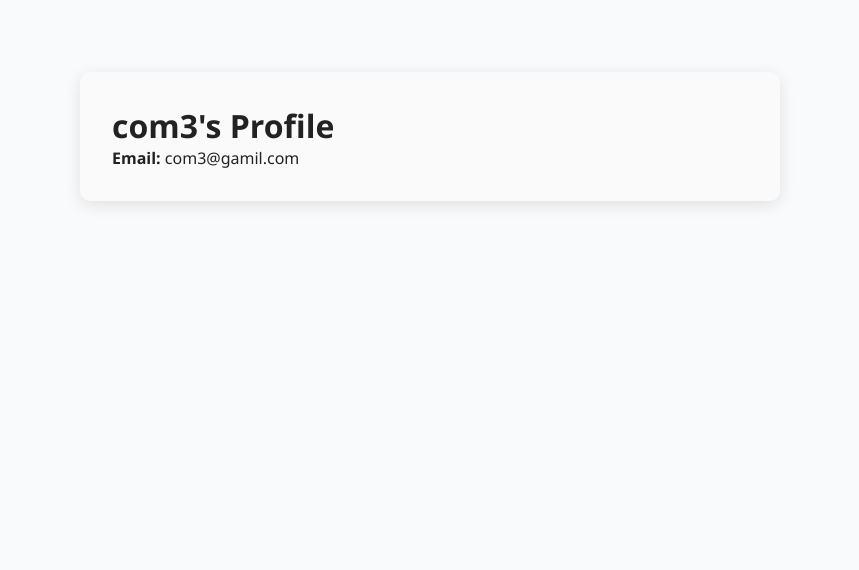
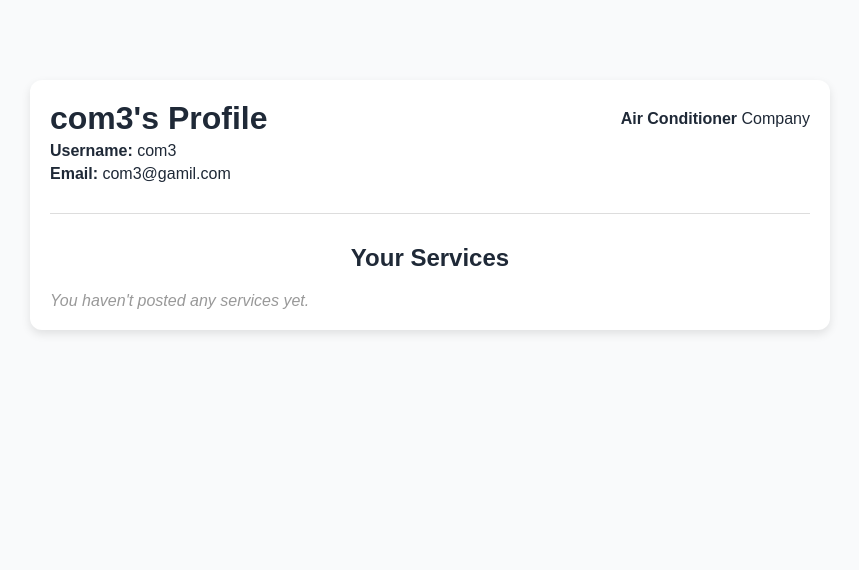
Before and after one commit to helouazizi/netfix, a Django app: page /services/profile/ in a window 1280 px wide. Shown: the part 77-647 px from the top of the page, without its empty margins (210-1069 px from the left). Run offline with Django 4.2, Linux system fonts and the light colour scheme; a user stored in the database is signed in; data comes from the database, SQL or seed files in the repository; both versions use the stored data as it was after the commit.

Commit message:
seccefully cutmize the profile page

```diff
--- a/main/static/main/css/profile.css
+++ b/main/static/main/css/profile.css
@@ -1,10 +1,52 @@
 .profile-container {
-    max-width: 700px;
-    margin: 2rem auto;
-    padding: 2rem;
-    background-color: #fafafa;
-    border-radius: 10px;
-    box-shadow: 0 4px 16px rgba(0,0,0,0.1);
-    font-family: 'Segoe UI', Tahoma, Geneva, Verdana, sans-serif;
-    color: #222;
-  }
+  max-width: 800px;
+  margin: 40px auto;
+  padding: 20px;
+  background-color: #fff;
+  border-radius: 12px;
+  box-shadow: 0 4px 10px rgba(0, 0, 0, 0.1);
+}
+
+.profile-header{
+  display: flex;
+  align-items: center;
+  justify-content: space-between;
+}
+
+.user-info p {
+  margin: 5px 0;
+}
+
+hr {
+  margin: 30px 0;
+  border: none;
+  border-top: 1px solid #ddd;
+}
+
+.services-list {
+  display: flex;
+  flex-direction: column;
+  gap: 20px;
+}
+
+.service-card {
+  background-color: #f9f9f9;
+  padding: 15px 20px;
+  border-left: 5px solid #007acc;
+  border-radius: 8px;
+}
+
+.service-card h3 {
+  margin-top: 0;
+  color: #007acc;
+}
+
+.service-card .date {
+  font-size: 0.9em;
+  color: #888;
+}
+
+.no-services {
+  color: #999;
+  font-style: italic;
+}
--- a/services/templates/services/profile.html
+++ b/services/templates/services/profile.html
@@ -3,8 +3,32 @@
 
 {% block content %}
 <div class="profile-container">
-  <h1>{{ user.username }}'s Profile</h1>
-  <p><strong>Email:</strong> {{ user.email }}</p>
-  <!-- Add more user details here -->
+  <div class="profile-header">
+    <h1>{{ user.get_full_name|default:user.username }}'s Profile</h1>
+    <p><strong>{{ field_of_work }}</strong> Company</p>
+  </div>
+  <div class="user-info">
+    <p><strong>Username:</strong> {{ user.username }}</p>
+    <p><strong>Email:</strong> {{ user.email }}</p>
+  </div>
+
+  <hr>
+
+  <h2>Your Services</h2>
+  <div class="services-list">
+    {% if services %}
+      {% for service in services %}
+        <div class="service-card">
+          <h3>{{ service.name }}</h3>
+          <p><strong>Field:</strong> {{ service.field }}</p>
+          <p>{{ service.description }}</p>
+          <p><strong>Price per hour:</strong> ${{ service.price_per_hour }}</p>
+          <p class="date">Posted on: {{ service.created_at|date:"M d, Y" }}</p>
+        </div>
+      {% endfor %}
+    {% else %}
+      <p class="no-services">You haven't posted any services yet.</p>
+    {% endif %}
+  </div>
 </div>
 {% endblock %}
--- a/services/views.py
+++ b/services/views.py
@@ -33,4 +33,10 @@
 def profile_view(request):
     user = request.user
     # You can pass more data as needed, like user profile info
-    return render(request, 'services/profile.html', {'user': user})
+        # Access the related profile
+    try:
+        field_of_work = user.company_profile.field_of_work
+    except AttributeError:
+        field_of_work = "Not specified"
+    services = Service.objects.filter(company=user)
+    return render(request, 'services/profile.html', {'user': user,'services':services,'field_of_work':field_of_work},)
```
Also changed, not shown: db.sqlite3.
